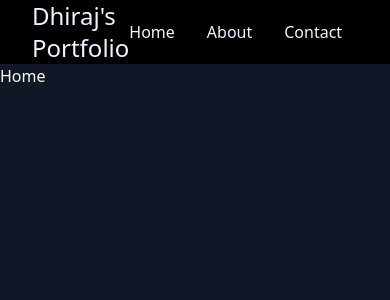
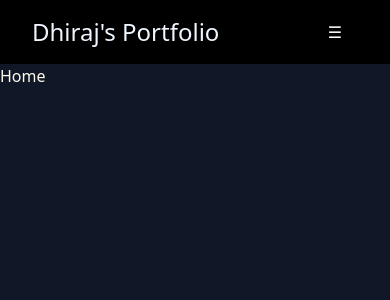
Before and after one commit to jaiswaldhiraj/Portfolio, a Next.js app: page / in a window 390 px wide. Shown: the top 300 px of the page. Built offline with nearby package versions, Linux system fonts and the light colour scheme.

Commit message:
navbar responsive added

```diff
--- a/app/components/Navbar.js
+++ b/app/components/Navbar.js
@@ -1,25 +1,38 @@
+"use client"
+
 import React from 'react'
+import { useState } from 'react'
 import Link from 'next/link'
 
 const Navbar = () => {
+  const [open, setOpen] = useState(false);
+
+
   return (
     <>
-    <nav className='flex items-center justify-between h-16 text-blue-50 bg-black'>
+      <nav className='flex items-center justify-between h-16 text-blue-50 bg-black'>
 
         <div id="nav_logo" className='ml-8 text-2xl'>Dhiraj's Portfolio</div>
 
         <div id="nav_links" className='mr-12 text-l'>
+          <button
+            className="text-white md:hidden"
+            onClick={() => setOpen(!open)}
+          >
+            ☰
+          </button>
 
-            <ul className='flex gap-8 text-1xl'>
+          <ul
+            className={`${open ? "block" : "hidden"
+              } md:flex md:space-x-6 gap-8 text-xl`}
+          >
+            <li><Link href="/">Home</Link></li>
+            <li><Link href="/about">About</Link></li>
+            <li><Link href="/contact">Contact</Link></li>
+          </ul>
 
-                <li><Link href="/">Home</Link></li>
-                <li><Link href="/about">About</Link></li>
-                <li><Link href="/contact">Contact</Link></li>
-
-
-            </ul>
         </div>
-    </nav>
+      </nav>
     </>
   )
 }
```
